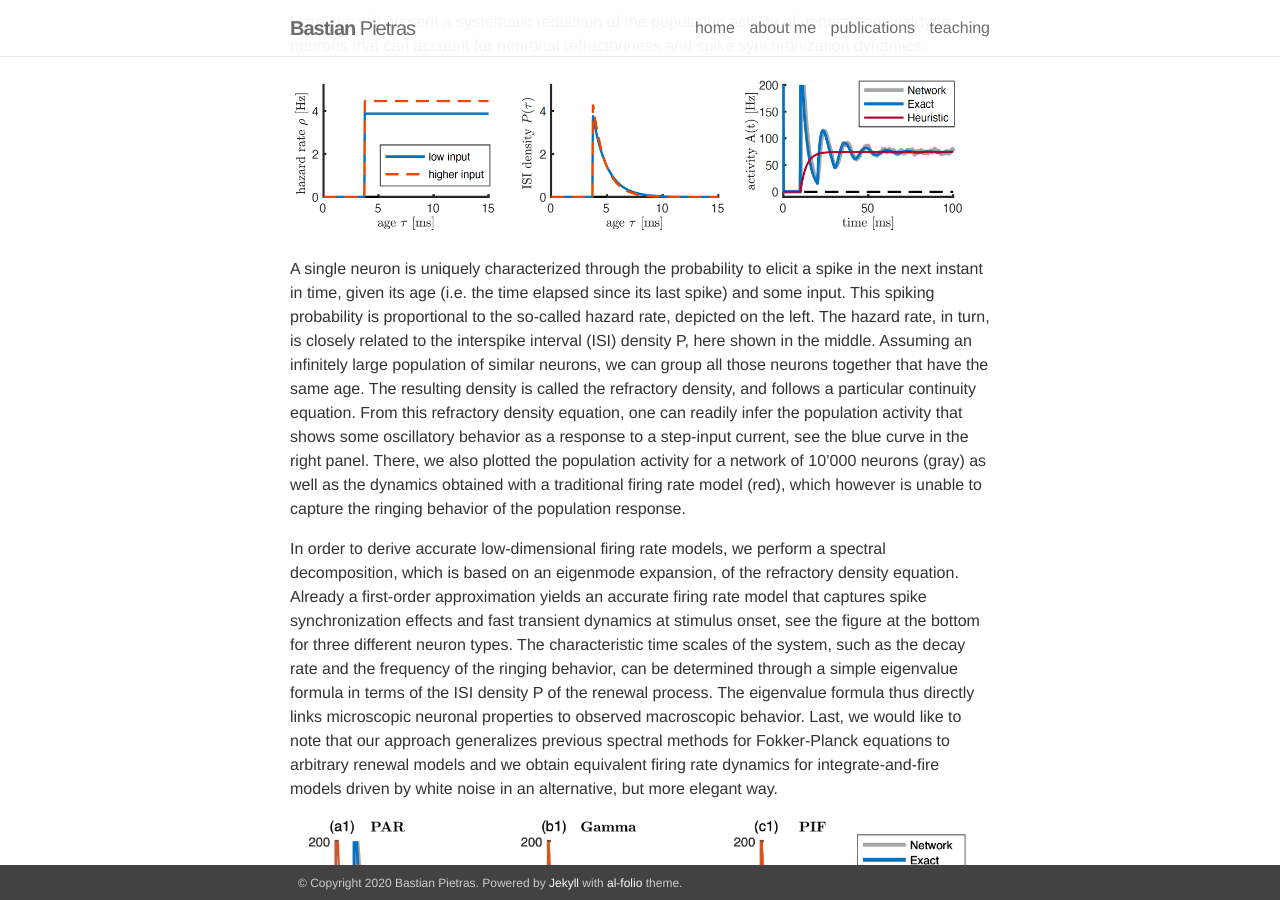
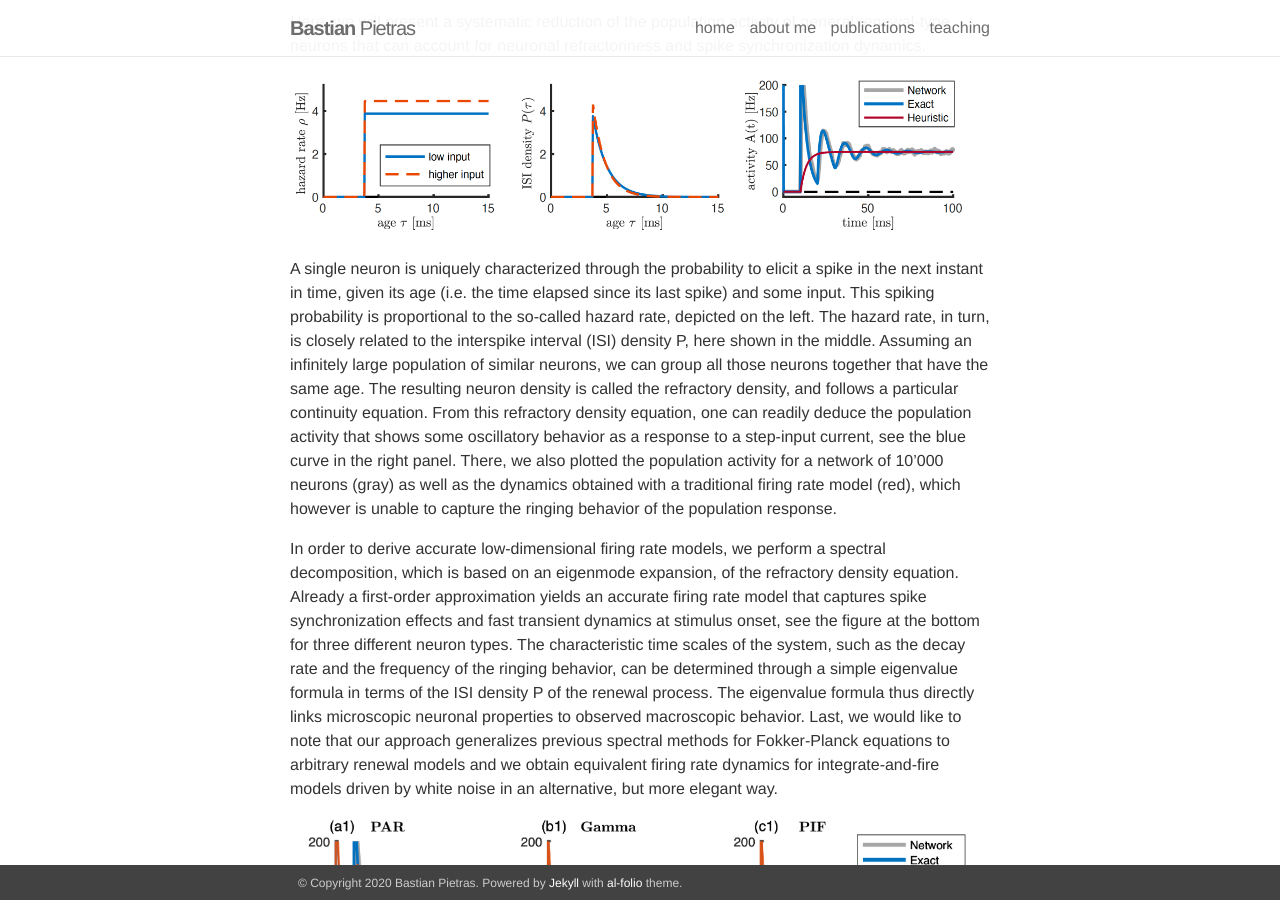
Before and after one commit to BastianPietras/bastianpietras.github.io, a Jekyll site: the page built from _projects/2spectral_decomp.markdown, in a window 1280 px wide and 900 px high, scrolled down 732 px. Built offline with Jekyll 4.4.1, drawn with Linux system fonts in a browser that asks for light colours.

Commit message:
Update 2spectral_decomp.markdown

```diff
--- a/_projects/2spectral_decomp.markdown
+++ b/_projects/2spectral_decomp.markdown
@@ -32,8 +32,8 @@ A single neuron is uniquely characterized through the probability to elicit a sp
 This spiking probability is proportional to the so-called hazard rate, depicted on the left.
 The hazard rate, in turn, is closely related to the interspike interval (ISI) density P, here shown in the middle.
 Assuming an infinitely large population of similar neurons, we can group all those neurons together that have the same age.
-The resulting density is called the refractory density, and follows a particular continuity equation.
-From this refractory density equation, one can readily infer the population activity that shows some oscillatory behavior as a response to a step-input current, see the blue curve in the right panel.
+The resulting neuron density is called the refractory density, and follows a particular continuity equation.
+From this refractory density equation, one can readily deduce the population activity that shows some oscillatory behavior as a response to a step-input current, see the blue curve in the right panel.
 There, we also plotted the population activity for a network of 10'000 neurons (gray) as well as the dynamics obtained with a traditional firing rate model (red), which however is unable to capture the ringing behavior of the population response.
 
 
```
